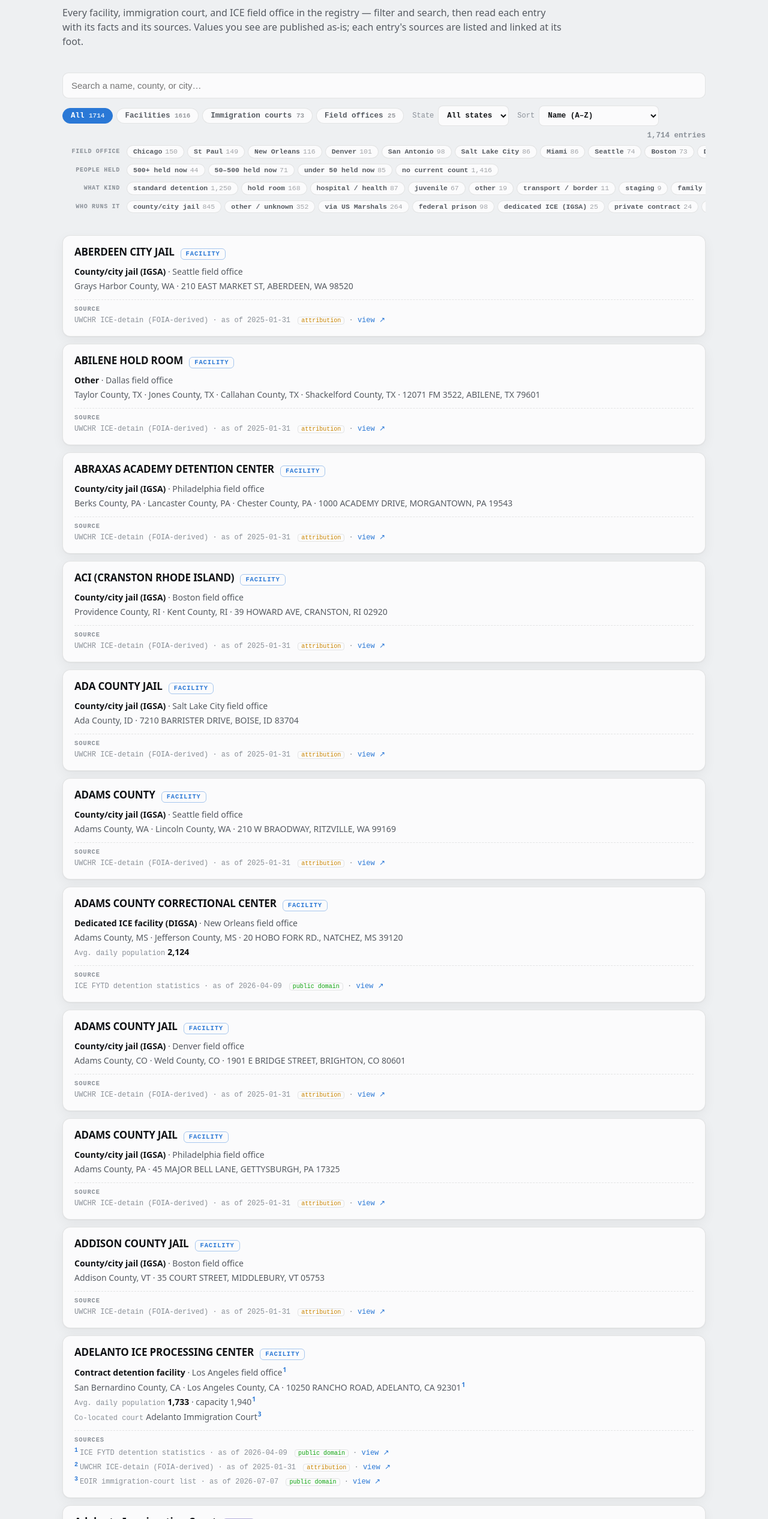
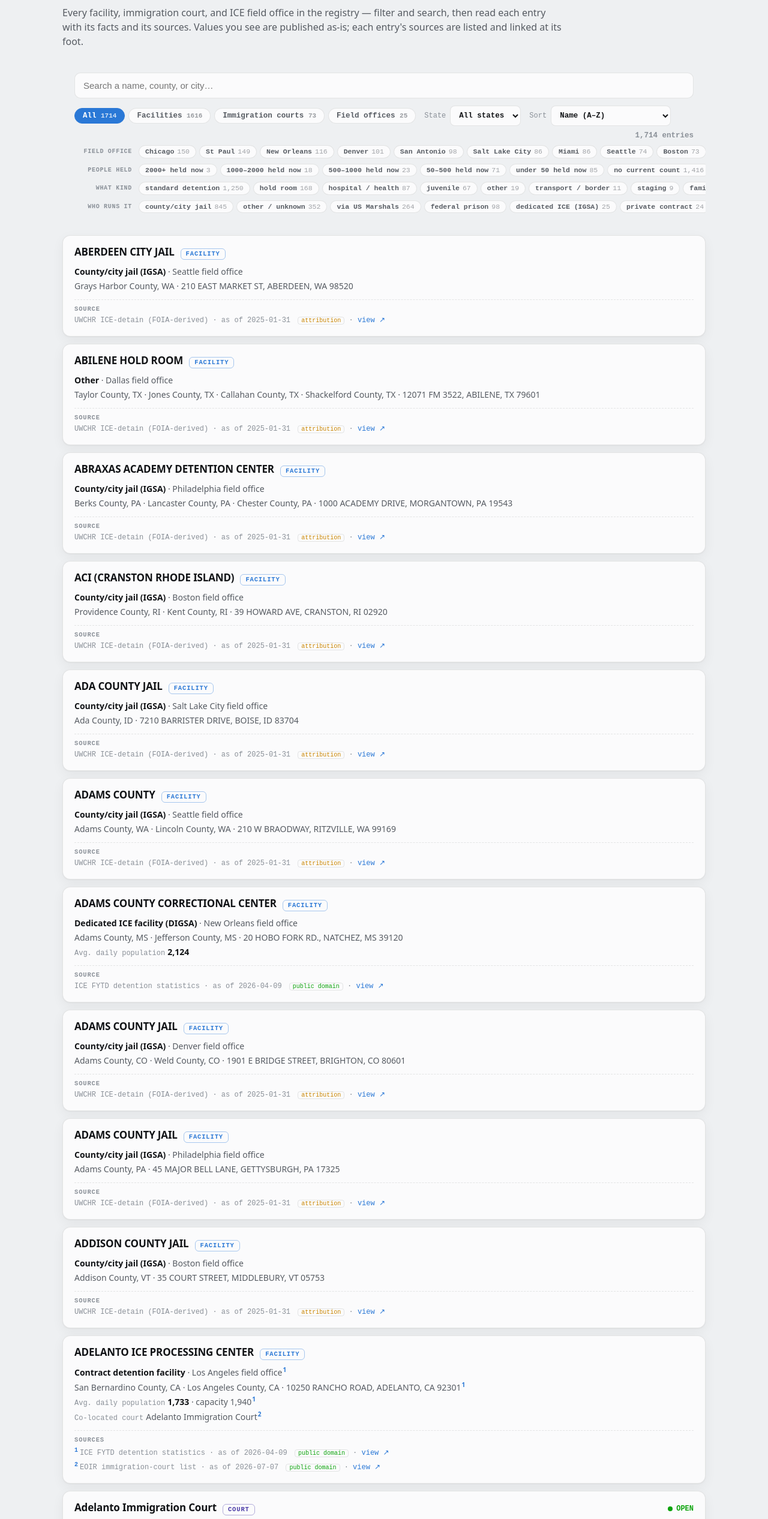
Before and after one commit to detentionsystemdata/visual, a plain HTML site: page directory.html in a window 1280 px wide. Shown: the part 268-2800 px from the top of the page at 60% size. Drawn offline with Linux system fonts and the light colour scheme.

Commit message:
Directory: fix footnote pairing, add ADP sub-buckets, sticky breathing room
- Footnotes now built only from sources actually cited by displayed values, in
  display order — every foot number has a matching superscript and vice versa
  (no more orphan '2').
- Size facet breaks the top end down further: 2000+, 1000-2000, 500-1000, 50-500,
  under 50, no count.
- Sticky filter bar gets left/right breathing room; facet rows still bleed right
  for the scroll affordance.

+C

```diff
--- a/directory.html
+++ b/directory.html
@@ -58,7 +58,10 @@
   .lede{margin:16px 0 0;max-width:52rem;color:var(--ink-2);font-size:16px}
 
   /* controls — solid so content scrolls cleanly beneath; separation shows only when pinned */
-  .controls{position:sticky;top:50px;z-index:20;background:var(--plane);padding:14px 0 14px;border-bottom:1px solid transparent;transition:border-color .15s,box-shadow .15s}
+  .controls{position:sticky;top:50px;z-index:20;background:var(--plane);padding:14px 20px;border-bottom:1px solid transparent;transition:border-color .15s,box-shadow .15s}
+  /* facet rows bleed to the right edge so the horizontal-scroll affordance stays */
+  #facets{margin-right:-20px;padding-right:0}
+  #facets .fscroll{padding-right:20px}
   .controls.stuck{border-bottom-color:var(--border);box-shadow:0 8px 18px -12px rgba(17,19,22,.35)}
   :root[data-theme="dark"] .controls.stuck{box-shadow:0 8px 20px -12px rgba(0,0,0,.7)}
   @media(prefers-color-scheme:dark){.controls.stuck{box-shadow:0 8px 20px -12px rgba(0,0,0,.7)}}
@@ -228,8 +231,12 @@ function agrGroup(ag){ag=(ag||'').toUpperCase();
   if(ag==='BOP')return 'federal prison';
   return 'other / unknown';}
 function sizeGroup(e){if(e.adp==null)return 'no current count';
-  if(e.adp>=500)return '500+ held now';if(e.adp>=50)return '50–500 held now';return 'under 50 held now';}
-const SIZE_ORDER=['500+ held now','50–500 held now','under 50 held now','no current count'];
+  if(e.adp>=2000)return '2000+ held now';
+  if(e.adp>=1000)return '1000–2000 held now';
+  if(e.adp>=500)return '500–1000 held now';
+  if(e.adp>=50)return '50–500 held now';
+  return 'under 50 held now';}
+const SIZE_ORDER=['2000+ held now','1000–2000 held now','500–1000 held now','50–500 held now','under 50 held now','no current count'];
 // facet registry: key -> {label, kinds, get(e)->value|null}
 const FACETS={
   office:{label:'Field office',kinds:['f','all'],get:e=>e.k==='f'&&e.aor?(D.offmap[e.aor]||e.aor):null},
@@ -270,20 +277,30 @@ Object.entries(D.srcinfo).forEach(([code,s])=>{
 });
 
 /* card builder */
-// footnote number for a field's source, paired with the numbered list at the foot.
-// Only shown when an entry has more than one source (single-source entries read clean).
+// The footnote list is the sources actually cited by the DISPLAYED values, in display
+// order — so every number in the foot has a matching superscript above (and vice versa).
+let curUsed=[];
+function usedSources(e){
+  const order=[],seen=new Set(),push=c=>{if(c&&!seen.has(c)){seen.add(c);order.push(c);}};
+  if(e.k==='c'){push(e.statusSrc);push(e.addrSrc);}
+  else if(e.k==='o'){push(e.codeSrc);push(e.addrSrc);push(e.phoneSrc);}
+  else{push(e.typeSrc);push(e.addrSrc);if(e.adp!=null)push(e.adpSrc);else if(e.cap!=null)push(e.capSrc);if(e.court)push(e.courtSrc);}
+  return order;
+}
+// superscript for a value's source; blank on single-source entries (they read clean)
 function ref(e,code){
-  if(!code||e.src.length<2)return '';
-  const i=e.src.findIndex(s=>s.s===code);
+  if(!code||curUsed.length<2)return '';
+  const i=curUsed.indexOf(code);
   return i<0?'':'<sup class="fnref">'+(i+1)+'</sup>';
 }
+function urlForCode(e,code){const s=(e.src||[]).find(x=>x.s===code);return (s&&s.u)||(D.srcinfo[code]&&D.srcinfo[code].home)||'#';}
 function srcFoot(e){
   const wrap=el('div','sources');
-  const multi=e.src.length>1;
+  const multi=curUsed.length>1;
   wrap.append(el('div','sh',multi?'Sources':'Source'));
-  e.src.forEach((s,i)=>{
-    const info=D.srcinfo[s.s]||{name:s.s,asOf:'',home:'#',lic:'green'};
-    const url=s.u||info.home;
+  curUsed.forEach((code,i)=>{
+    const info=D.srcinfo[code]||{name:code,asOf:'',home:'#',lic:'green'};
+    const url=urlForCode(e,code);
     const line=el('div','srcline');
     line.innerHTML=(multi?'<sup>'+(i+1)+'</sup>':'')+esc(info.name)+
       (info.asOf?' &middot; as of '+esc(info.asOf):'')+
@@ -296,6 +313,7 @@ function srcFoot(e){
 function fact(lab,val){const d=el('div','fact');d.innerHTML=(lab?'<span class="lab">'+esc(lab)+'</span>':'')+val;return d;}
 
 function buildCard(e){
+  curUsed=usedSources(e);
   const card=el('div','card');
   const head=el('div','chead');
   head.append(el('div','cname',e.nm));
@@ -332,7 +350,7 @@ function buildCard(e){
     if(e.court)facts.append(fact('Co-located court',esc(e.court)+ref(e,e.courtSrc)));
   }
   card.append(facts);
-  if(e.src&&e.src.length)card.append(srcFoot(e));
+  if(curUsed.length)card.append(srcFoot(e));
   return card;
 }
 
```
